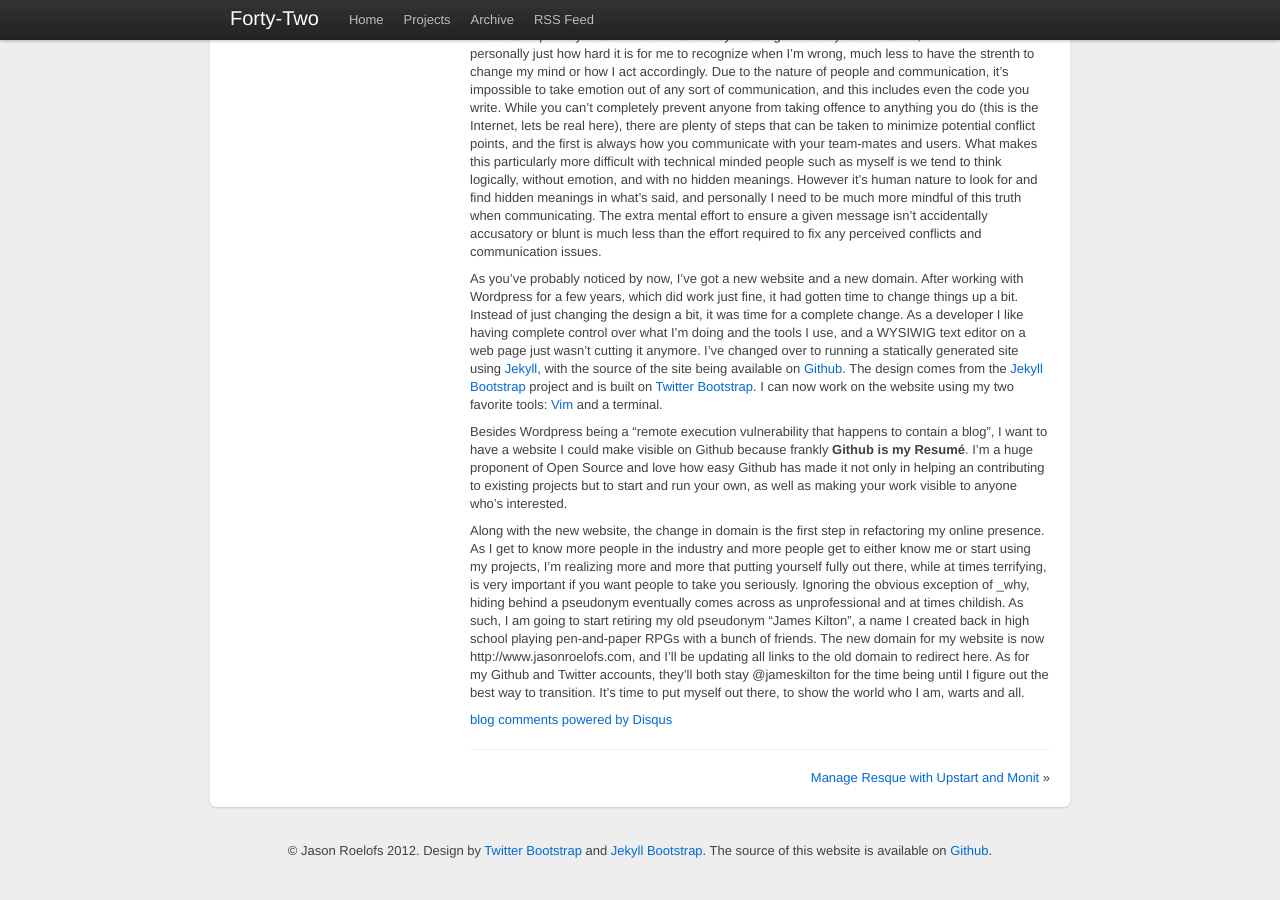
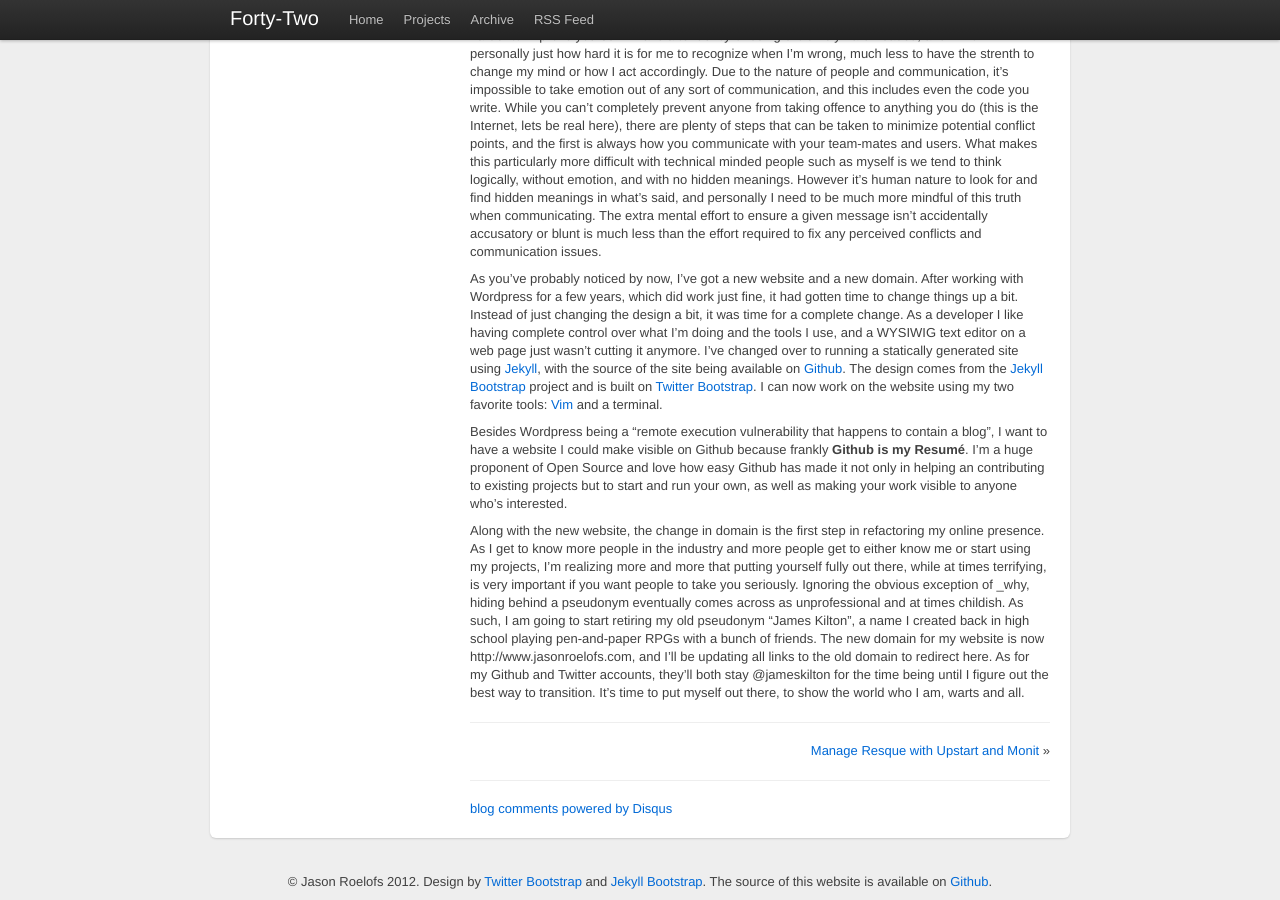
Before and after one commit to jasonroelofs/website, a Jekyll site: the page built from index.html, in a window 1280 px wide and 900 px high, scrolled down 568 px. Built offline with Jekyll 4.4.1, drawn with Linux system fonts in a browser that asks for light colours; Markdown is read by kramdown in place of the engine named in the settings; comment, search, counter and statistics services are not loaded; before the commit the page ends 1437 px from its top, so only the background shows below that.

Commit message:
Hook up Disqus for comments

```diff
--- /dev/null
+++ b/_includes/disqus.html
@@ -0,0 +1,14 @@
+<div id="disqus_thread"></div>
+<script type="text/javascript">
+    /* * * CONFIGURATION VARIABLES: EDIT BEFORE PASTING INTO YOUR WEBPAGE * * */
+    var disqus_shortname = '{{ site.disqus.shortname }}';
+
+    /* * * DON'T EDIT BELOW THIS LINE * * */
+    (function() {
+        var dsq = document.createElement('script'); dsq.type = 'text/javascript'; dsq.async = true;
+        dsq.src = 'http://' + disqus_shortname + '.disqus.com/embed.js';
+        (document.getElementsByTagName('head')[0] || document.getElementsByTagName('body')[0]).appendChild(dsq);
+    })();
+</script>
+<noscript>Please enable JavaScript to view the <a href="http://disqus.com/?ref_noscript">comments powered by Disqus.</a></noscript>
+<a href="http://disqus.com" class="dsq-brlink">blog comments powered by <span class="logo-disqus">Disqus</span></a>
--- a/_includes/post.html
+++ b/_includes/post.html
@@ -5,20 +5,3 @@
 
   {{ post.content }}
 </div>
-
-<div id="disqus_thread"></div>
-<script type="text/javascript">
-    /* * * CONFIGURATION VARIABLES: EDIT BEFORE PASTING INTO YOUR WEBPAGE * * */
-    var disqus_shortname = '{{ site.disqus.shortname }}';
-    var disqus_identifier = '{{ site.url }}{{ post.url }}';
-    var disqus_url = '{{ post.url }}';
-
-    /* * * DON'T EDIT BELOW THIS LINE * * */
-    (function() {
-        var dsq = document.createElement('script'); dsq.type = 'text/javascript'; dsq.async = true;
-        dsq.src = 'http://' + disqus_shortname + '.disqus.com/embed.js';
-        (document.getElementsByTagName('head')[0] || document.getElementsByTagName('body')[0]).appendChild(dsq);
-    })();
-</script>
-<noscript>Please enable JavaScript to view the <a href="http://disqus.com/?ref_noscript">comments powered by Disqus.</a></noscript>
-<a href="http://disqus.com" class="dsq-brlink">blog comments powered by <span class="logo-disqus">Disqus</span></a>
--- a/_layouts/post.html
+++ b/_layouts/post.html
@@ -28,5 +28,6 @@
 
   <div class="span10">
     {{ content }}
+    {% include disqus.html %}
   </div>
 </div>
--- a/index.html
+++ b/index.html
@@ -37,5 +37,9 @@
       <a href="{{ prev_post.url }}">{{ prev_post.title }}</a> &raquo;
       {% endfor %}
     </div>
+
+    <hr/>
+
+    {% include disqus.html %}
   </div>
 </div>
```
